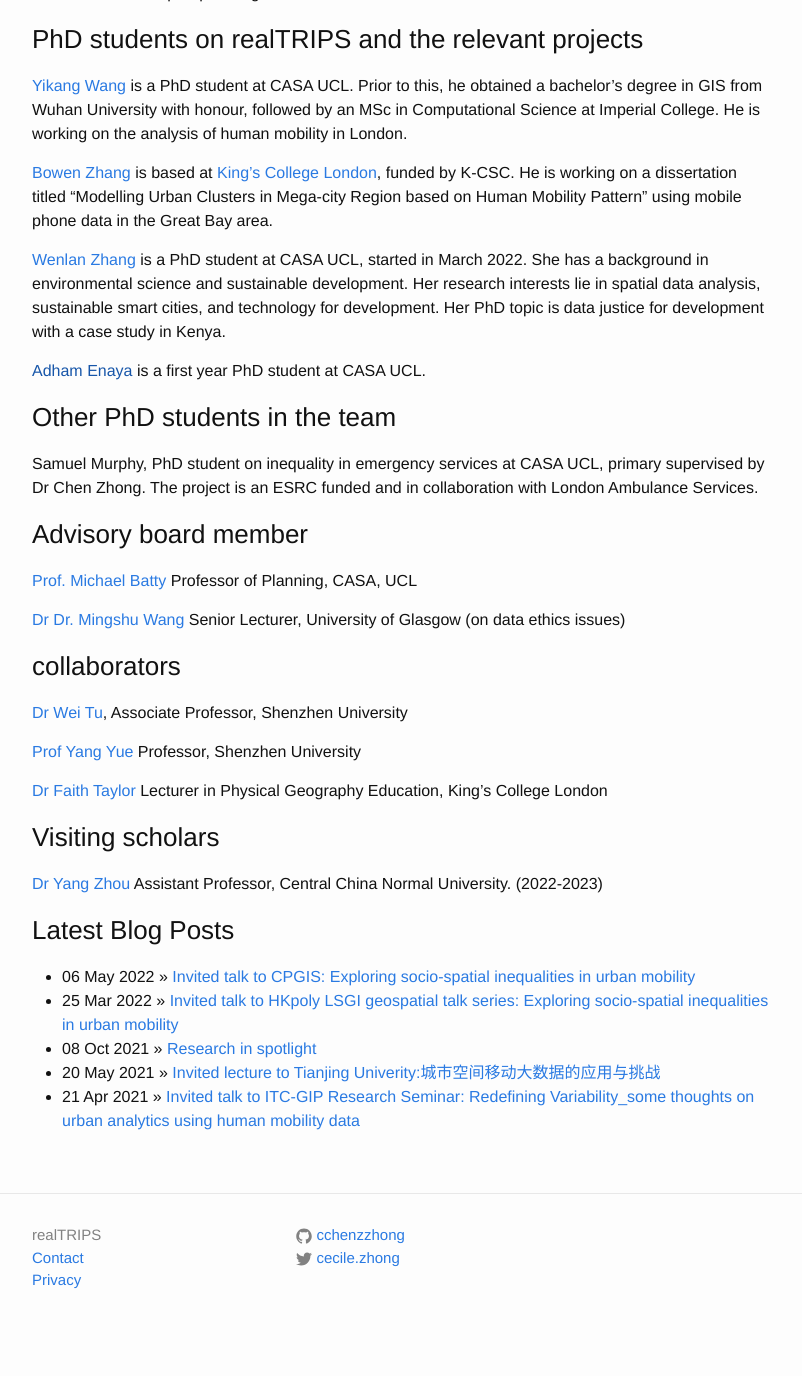
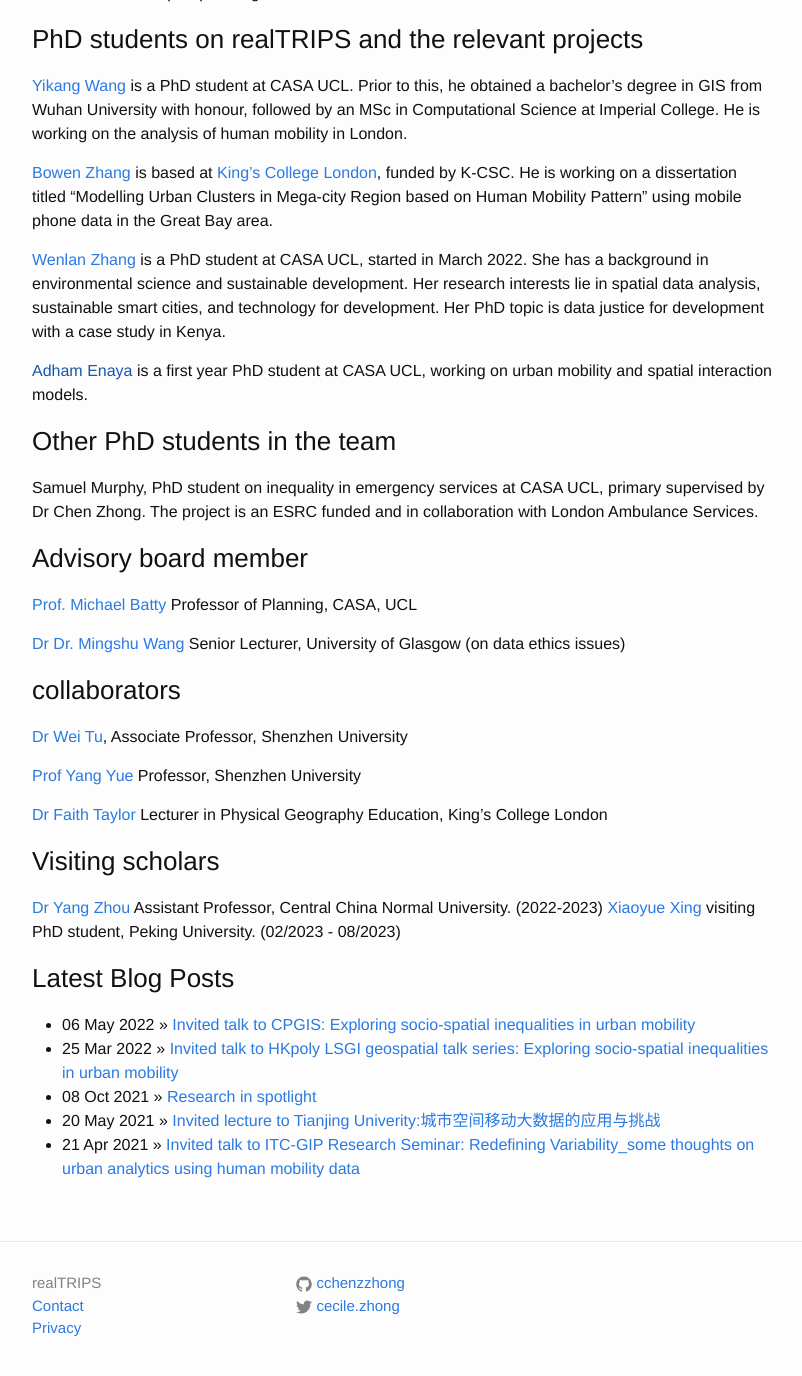
Before and after one commit to c-zhong-ucl-ac-uk/realTRIPS, a Jekyll site: the page built from team.md, in a window 1280 px wide and 1400 px high, scrolled down 613 px. Shown: the top 1376 px of the window, without its empty margins (238-1040 px from the left). Built offline with Jekyll 4.4.1, drawn with Linux system fonts in a browser that asks for light colours; our own code applies the rules of GitHub Pages for plain Markdown files; before the commit the page ends 1965 px from its top, so only the background shows below that.

Commit message:
Update team.md

```diff
--- a/team.md
+++ b/team.md
@@ -23,7 +23,7 @@
 
 [Wenlan Zhang](https://www.ucl.ac.uk/bartlett/casa/wenlan-zhang) is a PhD student at CASA UCL, started in March 2022. She has a background in environmental science and sustainable development. Her research interests lie in spatial data analysis, sustainable smart cities, and technology for development. Her PhD topic is data justice for development with a case study in Kenya.
 
-[Adham Enaya]() is a first year PhD student at CASA UCL.
+[Adham Enaya]() is a first year PhD student at CASA UCL, working on urban mobility and spatial interaction models.
 
 ### Other PhD students in the team
 Samuel Murphy, PhD student on inequality in emergency services at CASA UCL, primary supervised by Dr Chen Zhong. The project is an ESRC funded and in collaboration with London Ambulance Services.
@@ -44,6 +44,7 @@
 
 ### Visiting scholars
 [Dr Yang Zhou](http://ccnucity.ccnu.edu.cn/info/1053/6778.htm) Assistant Professor, Central China Normal University. (2022-2023)
+[Xiaoyue Xing](https://scholar.google.com/citations?user=1ur-jfQAAAAJ&hl=zh-CN) visiting PhD student, Peking University. (02/2023 - 08/2023)
 
 ### Latest Blog Posts
 
```
